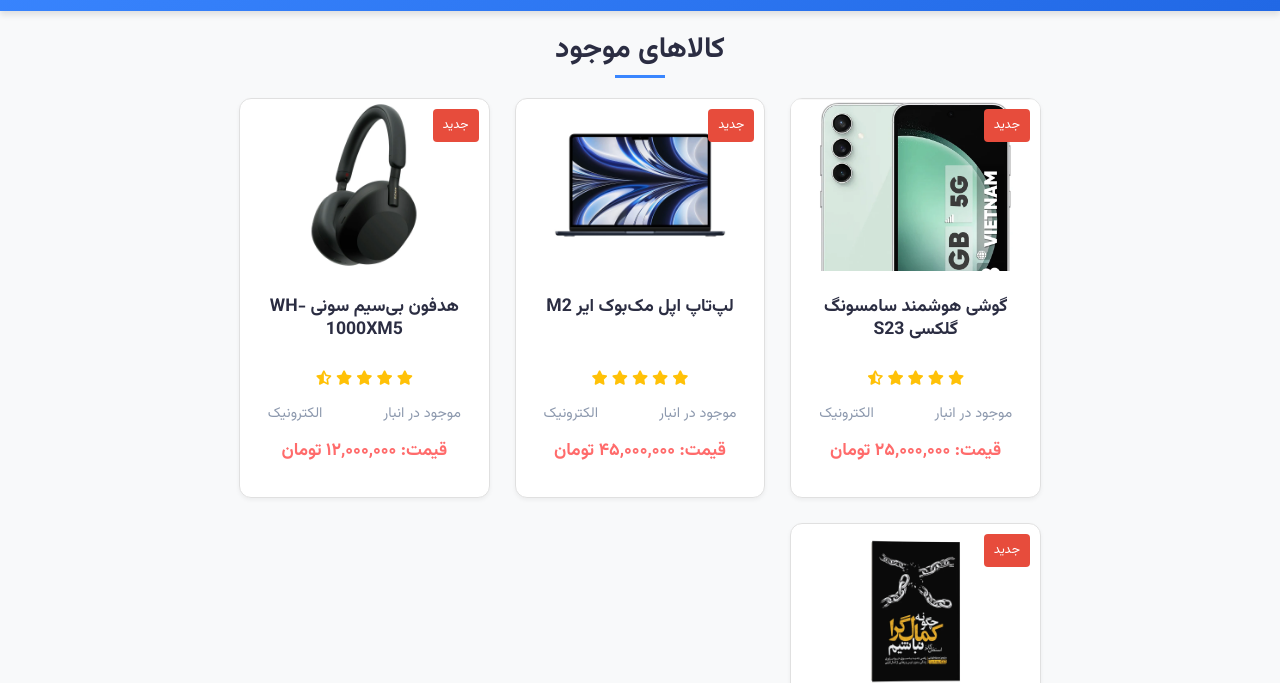
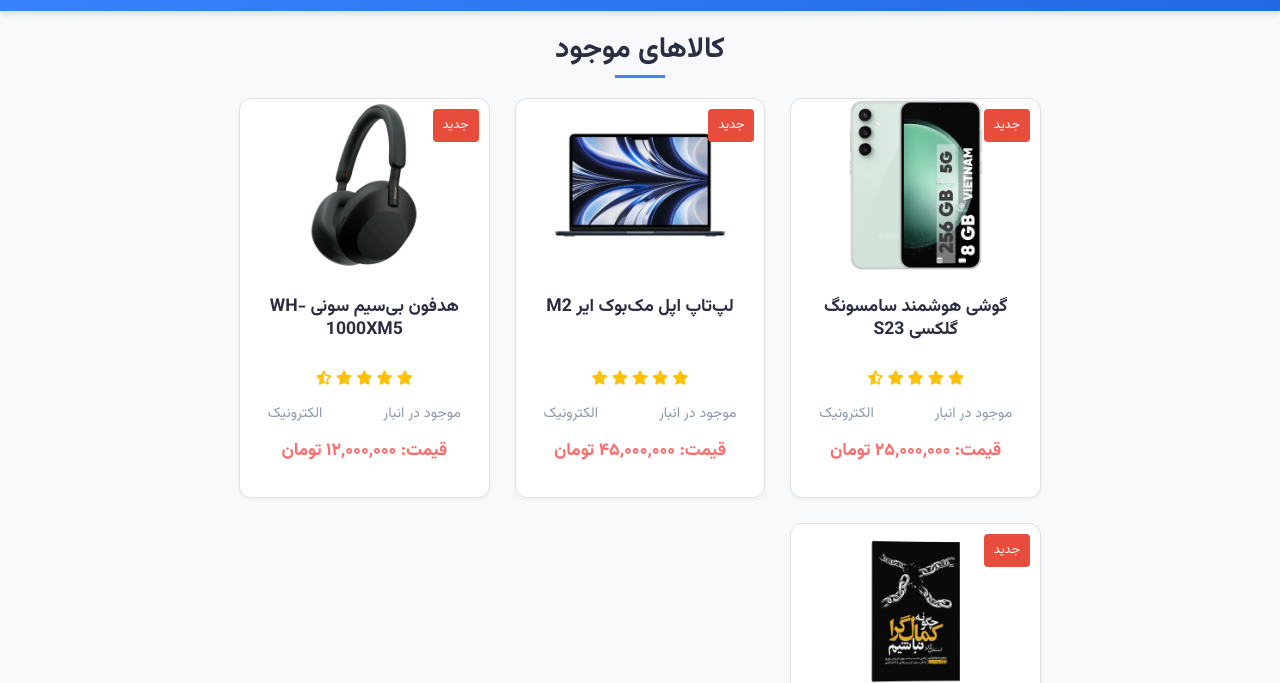
Before and after one commit to fatemeR82/shopping-website, a plain HTML site: page index.html in a window 1280 px wide. Shown: the part 117-800 px from the top of the page. Drawn offline with Linux system fonts and the light colour scheme.

Commit message:
update website contents

```diff
--- a/index.html
+++ b/index.html
@@ -41,13 +41,11 @@
           <a href="product1.html" class="product-link">
             <div class="product fade-in">
               <div class="product-image-container">
-                <div class="product-image-wrapper">
-                  <img
-                    src="images/product1.webp"
-                    alt="گوشی هوشمند سامسونگ گلکسی S23"
-                    class="product-image"
-                  />
-                </div>
+                <img
+                  src="images/product1.webp"
+                  alt="گوشی هوشمند سامسونگ گلکسی S23"
+                  class="product-image"
+                />
                 <span class="product-badge">جدید</span>
               </div>
               <div class="product-content">
```
